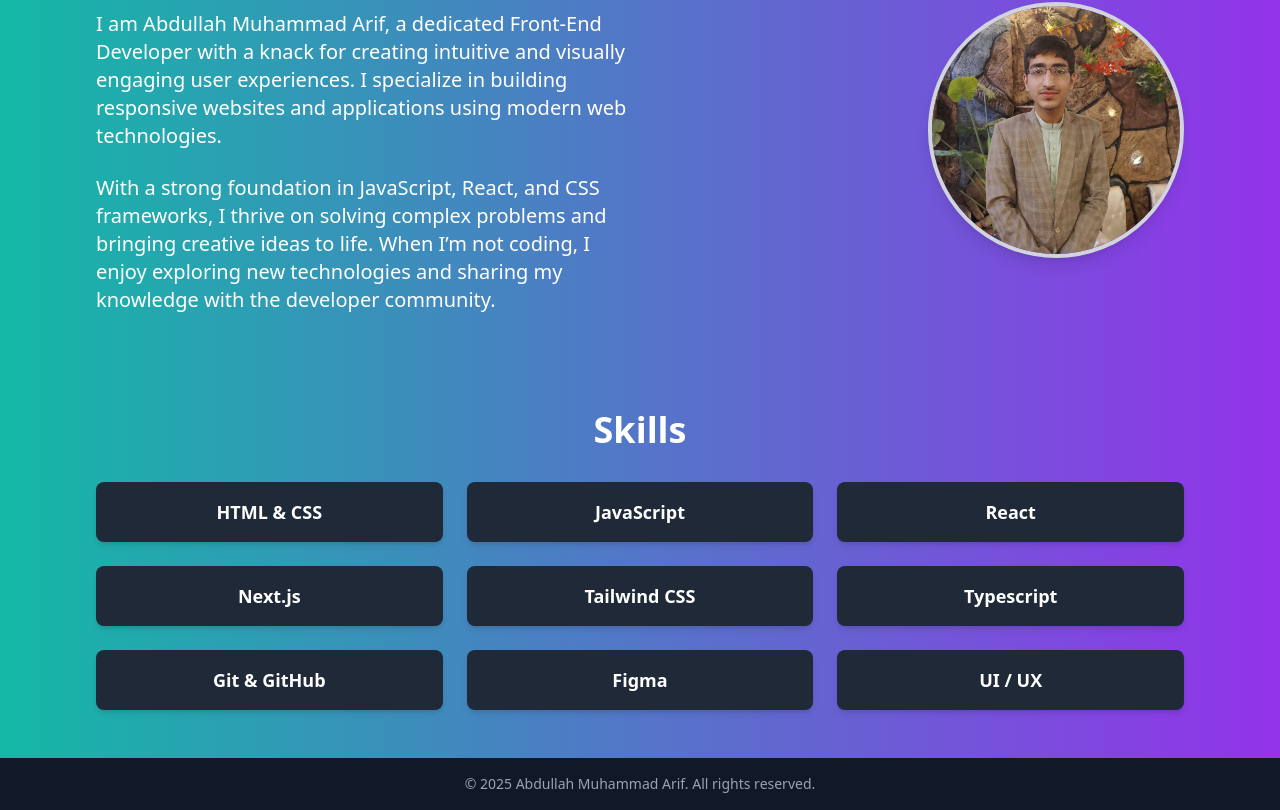
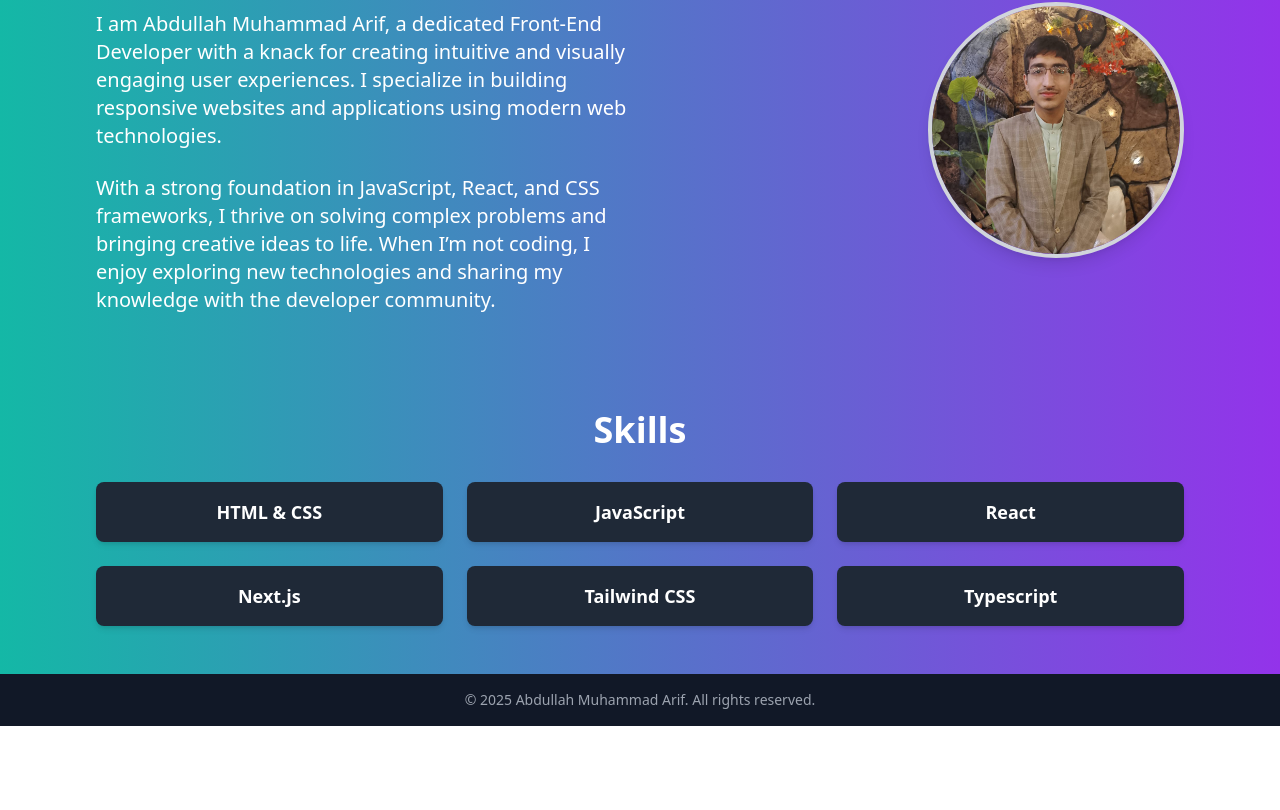
Before and after one commit to Abdullah2410548/Personal-Portfolio, a Next.js app: page /about in a window 1280 px wide. Shown: the part 394-1204 px from the top of the page. After the commit the page ends 1120 px from the top, so only its background shows below. Built offline with nearby package versions, Linux system fonts and the light colour scheme.

Commit message:
new update

```diff
--- a/src/app/about/page.tsx
+++ b/src/app/about/page.tsx
@@ -49,9 +49,7 @@ const About = () => {
             "Next.js",
             "Tailwind CSS",
             "Typescript",
-            "Git & GitHub",
-            "Figma",
-            "UI / UX",
+
           ].map((skill, index) => (
             <div
               key={index}
```
